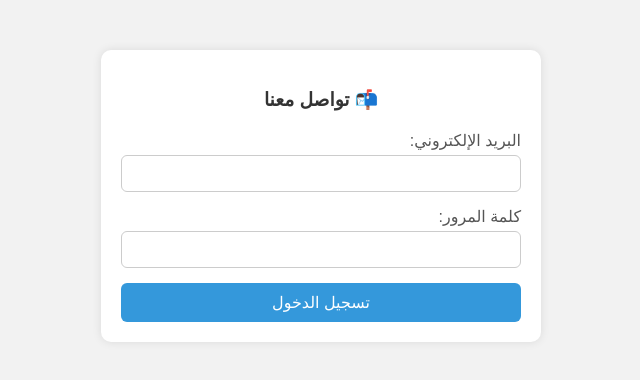
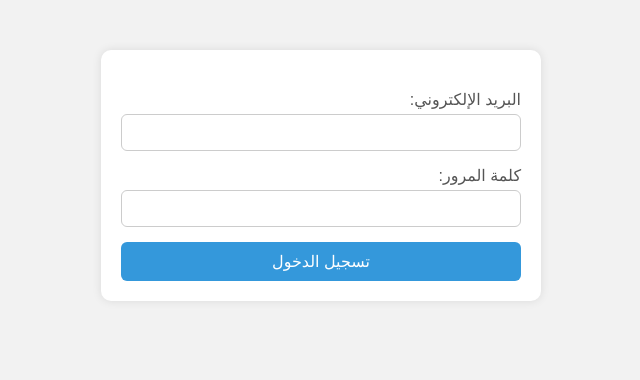
Before and after one commit to hicam-art/gmaile, a plain HTML site: page index.html in a window 1280 px wide. Shown: the whole page, without its empty margins (319-959 px from the left). Drawn offline with Linux system fonts and the light colour scheme.

Commit message:
Add files via upload

```diff
--- a/index.html
+++ b/index.html
@@ -11,7 +11,7 @@
 <body>
 
   <form action="https://formspree.io/f/xdkdkvdg" method="POST" class="contact-form">
-    <h3>📬 تواصل معنا</h3>
+    <h3>  </h3>
 
     <label for="email">البريد الإلكتروني:</label>
     <input type="email" name="email" id="email" required>
```
